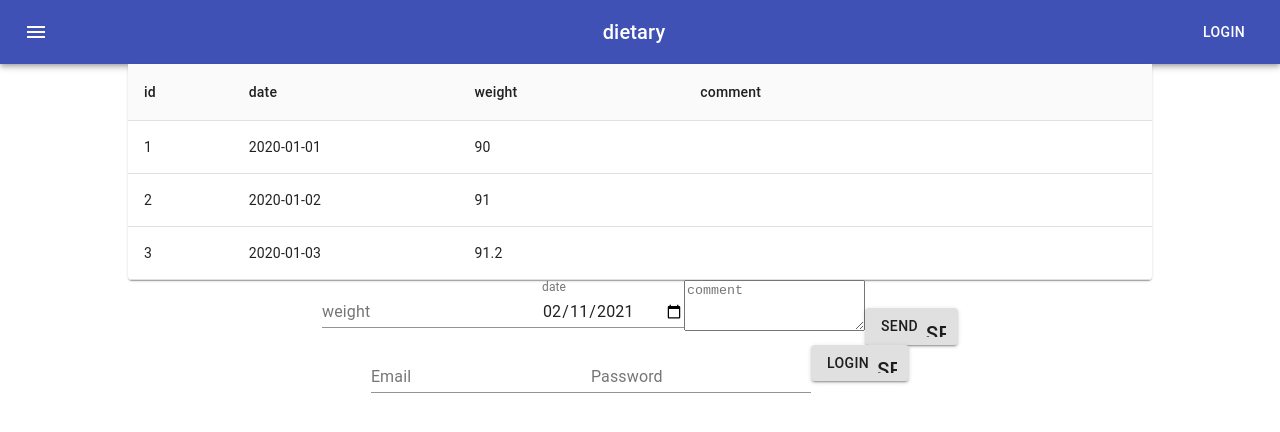
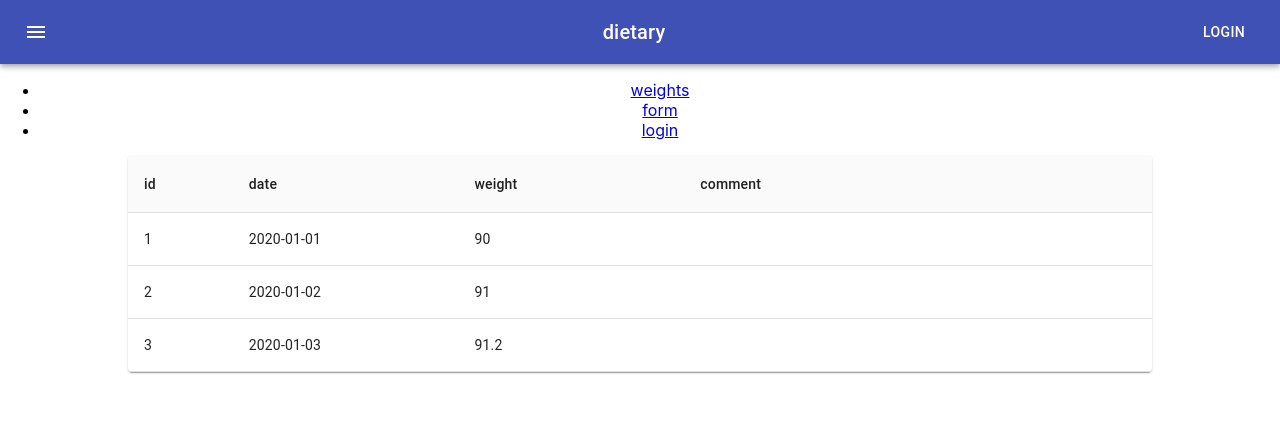
Before and after one commit to kotarofunyu/dietary, a React (Create React App) app: page / in a window 1280 px wide. Shown: the top 432 px of the page. Built offline with nearby package versions, Linux system fonts and the light colour scheme.

Commit message:
[FEAT] test routing

```diff
--- a/package.json
+++ b/package.json
@@ -46,6 +46,7 @@
     ]
   },
   "devDependencies": {
+    "@types/react-router-dom": "^5.1.7",
     "@typescript-eslint/eslint-plugin": "^4.14.2",
     "@typescript-eslint/parser": "^4.14.2",
     "eslint": "^7.19.0",
--- a/src/App.tsx
+++ b/src/App.tsx
@@ -4,7 +4,9 @@
 import { WeightsIndex } from './WeightsIndex'
 import { Form } from './Form'
 import { Login } from './Login'
-import axios from 'axios'
+import { BrowserRouter as Router, Switch, Route, Link } from 'react-router-dom'
+
+// import axios from 'axios'
 
 // function getUsers() {
 //   axios
@@ -24,10 +26,34 @@
   return (
     <div className="App">
       <HeaderBar />
-      <WeightsIndex />
-      <Form />
-      <Login />
-      {/* <button onClick={getUsers}>get!</button> */}
+      <Router>
+        <div>
+          <nav>
+            <ul>
+              <li>
+                <Link to="/">weights</Link>
+              </li>
+              <li>
+                <Link to="/form">form</Link>
+              </li>
+              <li>
+                <Link to="/login">login</Link>
+              </li>
+            </ul>
+          </nav>
+          <Switch>
+            <Route path="/form">
+              <Form />
+            </Route>
+            <Route path="/login">
+              <Login />
+            </Route>
+            <Route path="/">
+              <WeightsIndex />
+            </Route>
+          </Switch>
+        </div>
+      </Router>
     </div>
   )
 }
```
Also changed, not shown: 2 other files (tests, documents, lock files or other folders).
